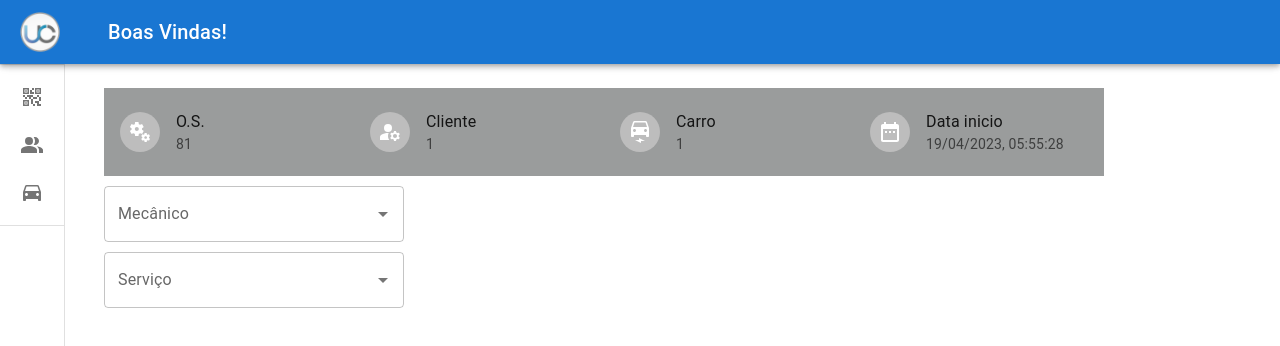
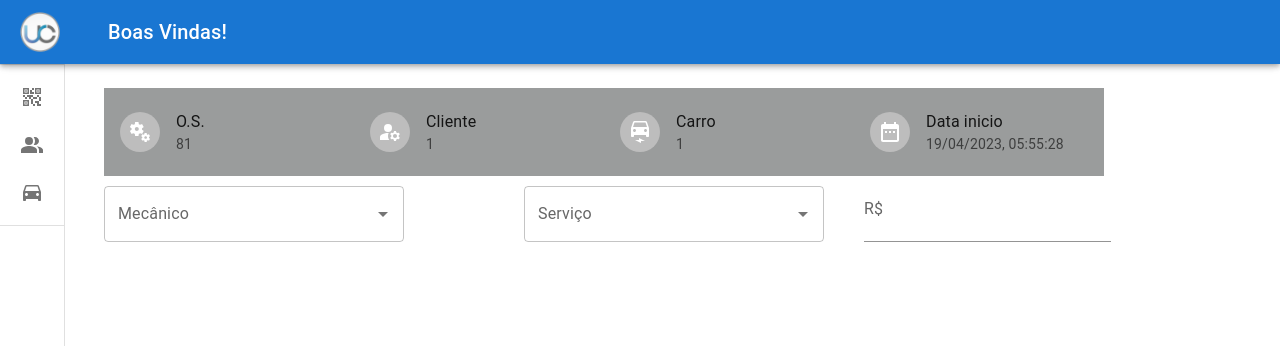
Before and after one commit to m4rcos-dev/Ultracar-service, a React (Create React App) app in the folder app/frontend/: page /start/1/1 in a window 1280 px wide. Shown: the top 346 px of the page. Built offline with nearby package versions, Linux system fonts and the light colour scheme.

Commit message:
:sparkles: feat: create cost field

```diff
--- a/app/frontend/src/components/OrderServicesTable/SelectMechanicStyle.js
+++ b/app/frontend/src/components/OrderServicesTable/SelectMechanicStyle.js
@@ -4,9 +4,19 @@ import MuiAutocomplete from '@mui/material/Autocomplete';
 export const Autocomplete = styled(MuiAutocomplete)(() => ({
   width: 300,
   marginTop: 10,
+  marginRight: 40,
 
   '@media (max-width: 600px)': {
     flexDirection: 'column',
     marginLeft: 35,
   }
 }));
+
+export const Box = styled('div')(() => ({
+  display: 'flex',
+
+  '@media (max-width: 600px)': {
+    flexDirection: 'column',
+    marginLeft: 35,
+  }
+}));
--- a/app/frontend/src/components/OrderServicesTable/SelectService.js
+++ b/app/frontend/src/components/OrderServicesTable/SelectService.js
@@ -1,20 +1,26 @@
-import { TextField } from "@mui/material"
+import { Input, InputAdornment, TextField } from "@mui/material"
 import { useContext, useState } from "react";
 import { ContextConfig } from "../../context/ContextConfig";
 import { servicesData } from "../../data/ServiceData"
-import { Autocomplete } from "./SelectMechanicStyle";
+import { Autocomplete, Box } from "./SelectMechanicStyle";
 
 function SelectService() {
   const { valueContext } = useContext(ContextConfig);
   const openMenu = valueContext.openMenu;
   const [service, setService] = useState('');
+  const [cost, setCost] = useState('');
   console.log(service);
 
   const handelService = (event) => {
     setService(event.target.textContent);
   }
 
+  const handelCost = ({target: { value }}) => {
+    setCost(value)
+  };
+
   return (
+    <Box>
       <Autocomplete
         disablePortal
         onChange={(e) => handelService(e)}
@@ -23,6 +29,13 @@ function SelectService() {
         sx={{ marginLeft: openMenu ? 30 : 10 }}
         renderInput={(params) => <TextField {...params} label="Serviço" />}
       />
+      <Input
+            id="standard-adornment-amount"
+            startAdornment={<InputAdornment position="start">R$</InputAdornment>}
+            value={cost}
+            onChange={handelCost}
+          />
+    </Box>
   )
 }
 
--- a/app/frontend/src/pages/StartOs.js
+++ b/app/frontend/src/pages/StartOs.js
@@ -23,8 +23,10 @@ function StartOs() {
   return (
     <Box>
       <OrderServicesHeader />
-      <SelectMechanic />
-      <SelectService />
+      <Box sx={{ display: 'flex' }}>
+        <SelectMechanic />
+        <SelectService />
+      </Box>
     </Box>
   )
 }
```
Lines whose indentation alone changed are shown as unchanged.
